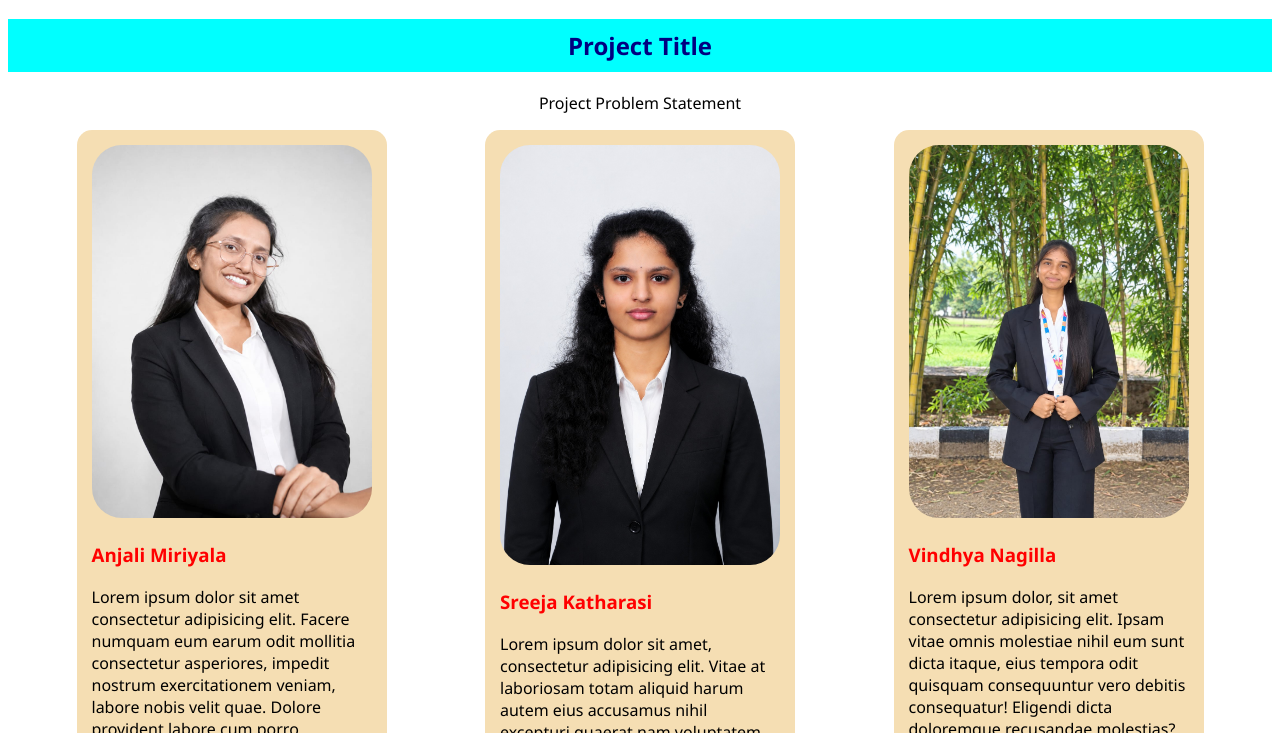
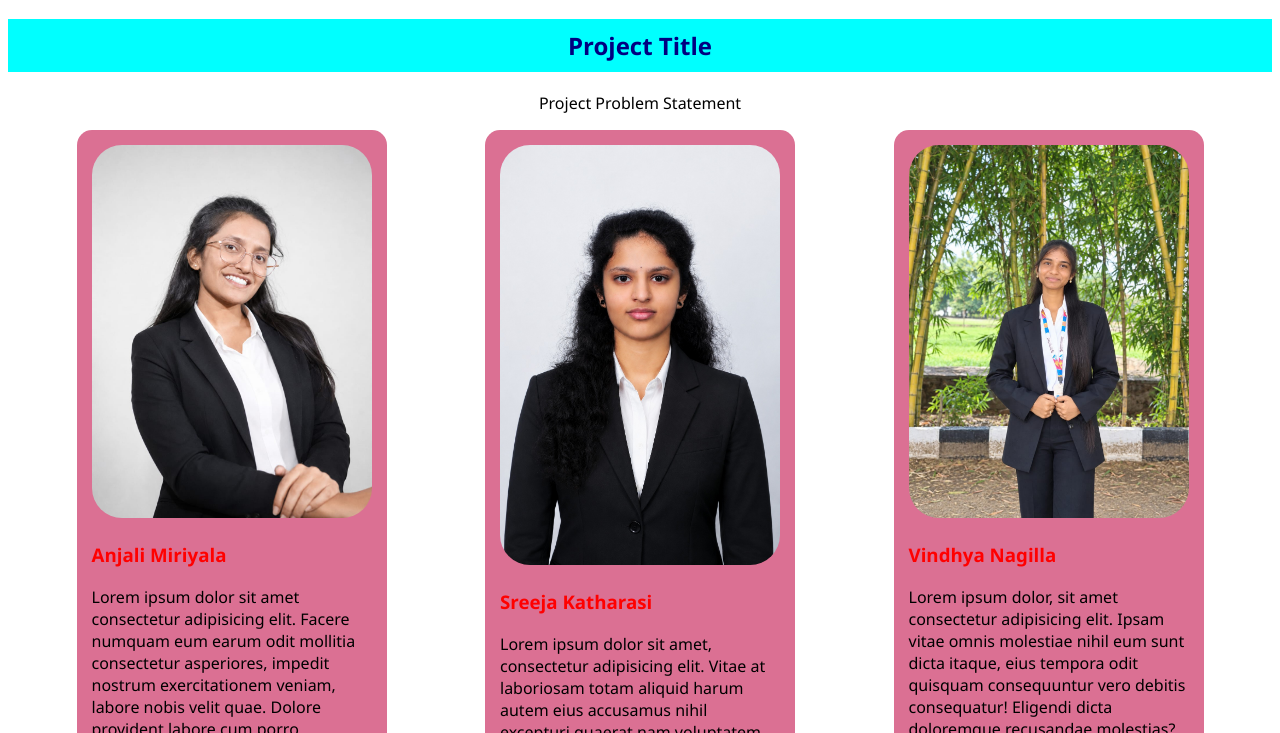
Before and after one commit to Anjali-9391/DAY-4, a plain HTML site: page index.html in a window 1280 px wide. Shown: the part 67-800 px from the top of the page. Drawn offline with Linux system fonts and the light colour scheme.

Commit message:
change card background-color

```diff
--- a/index.css
+++ b/index.css
@@ -17,7 +17,7 @@ h2{
 }
 .card{
     width: 280px;
-    background-color: wheat;
+    background-color: palevioletred;
     padding: 15px;
     border-radius: 15px;
     transition: transform .5s, border-shadow .5s;
```
